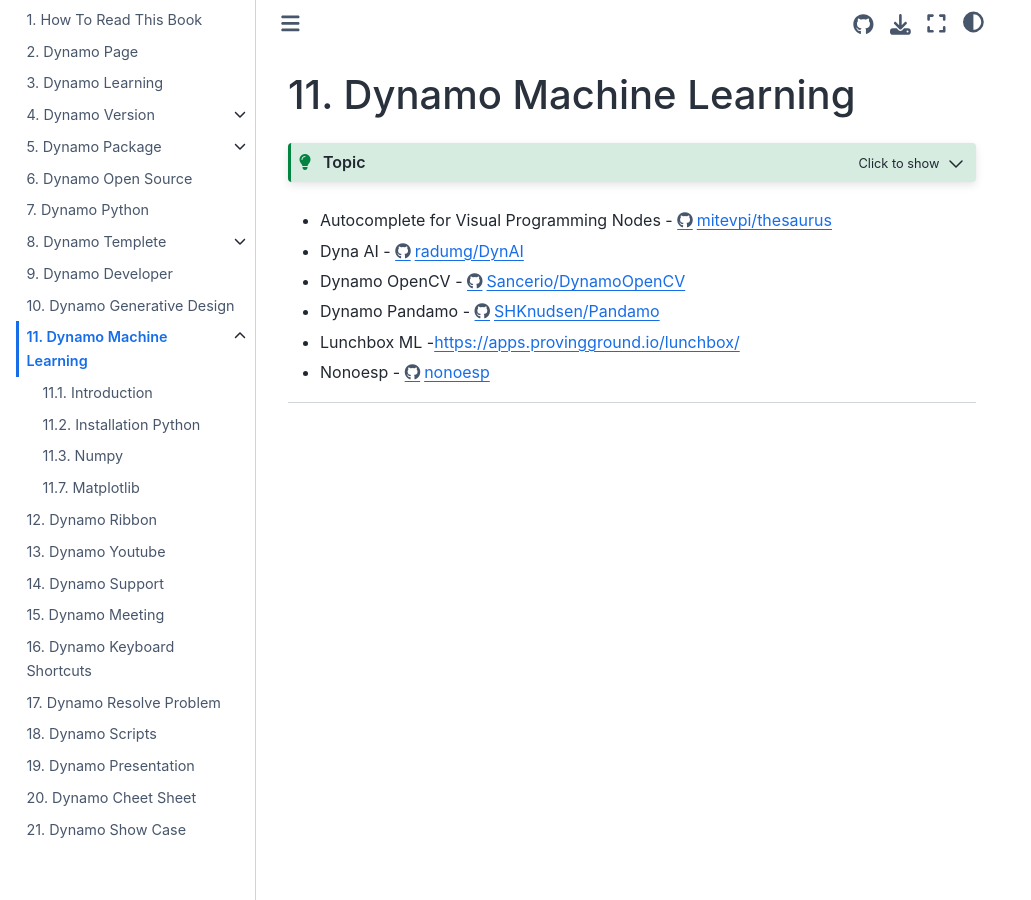
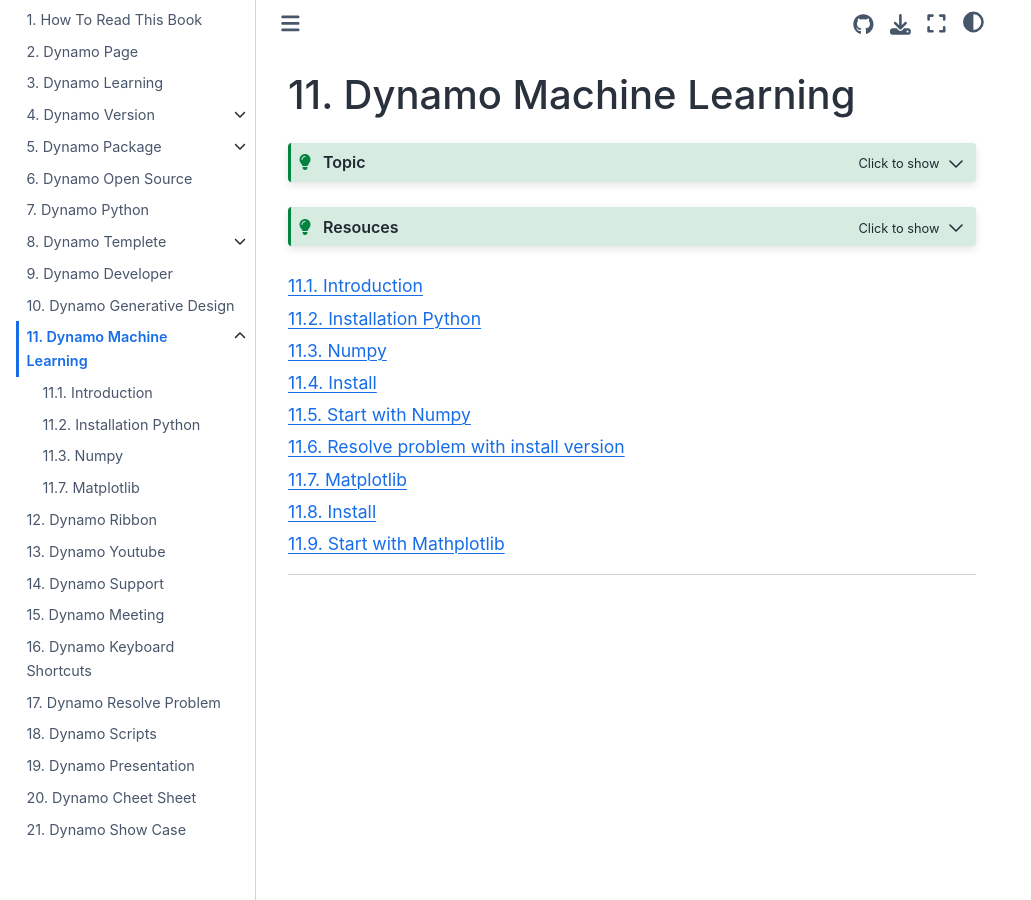
Before and after one commit to chuongmep/Awesome-Dynamo, a Jupyter Book: the page built from DynamoML/dynml.md, in a window 1280 px wide. Shown: the whole page, without its empty margins (0-1031 px from the left). Built offline with Jupyter Book 1.0.4 settings and Sphinx 7.4.7 and the Sphinx Book theme 1.1.4, drawn with Linux system fonts in a browser that asks for light colours; comment, search, counter and statistics services are not loaded.

Commit message:
update format numpy

````diff
--- a/DynamoML/dynml.md
+++ b/DynamoML/dynml.md
@@ -3,6 +3,8 @@
 :class: tip, dropdown
 https://forum.dynamobim.com/t/about-the-machine-learning-category/56118
 ```
+```{admonition} Resouces
+:class: tip, dropdown
 
 - Autocomplete for Visual Programming Nodes - [https://github.com/mitevpi/thesaurus](https://github.com/mitevpi/thesaurus)
 - Dyna AI - [https://github.com/radumg/DynAI](https://github.com/radumg/DynAI)
@@ -10,6 +12,12 @@
 - Dynamo Pandamo - [https://github.com/SHKnudsen/Pandamo](https://github.com/SHKnudsen/Pandamo)
 - Lunchbox ML -[https://apps.provingground.io/lunchbox/](https://apps.provingground.io/lunchbox/)
 - Nonoesp - [https://github.com/nonoesp](https://github.com/nonoesp)
+
+```
+
+```{tableofcontents}
+```
+
 
 ```{raw} html
 <script
````
Also changed, not shown: DynamoML/numpy.md (+11 -1 lines).
